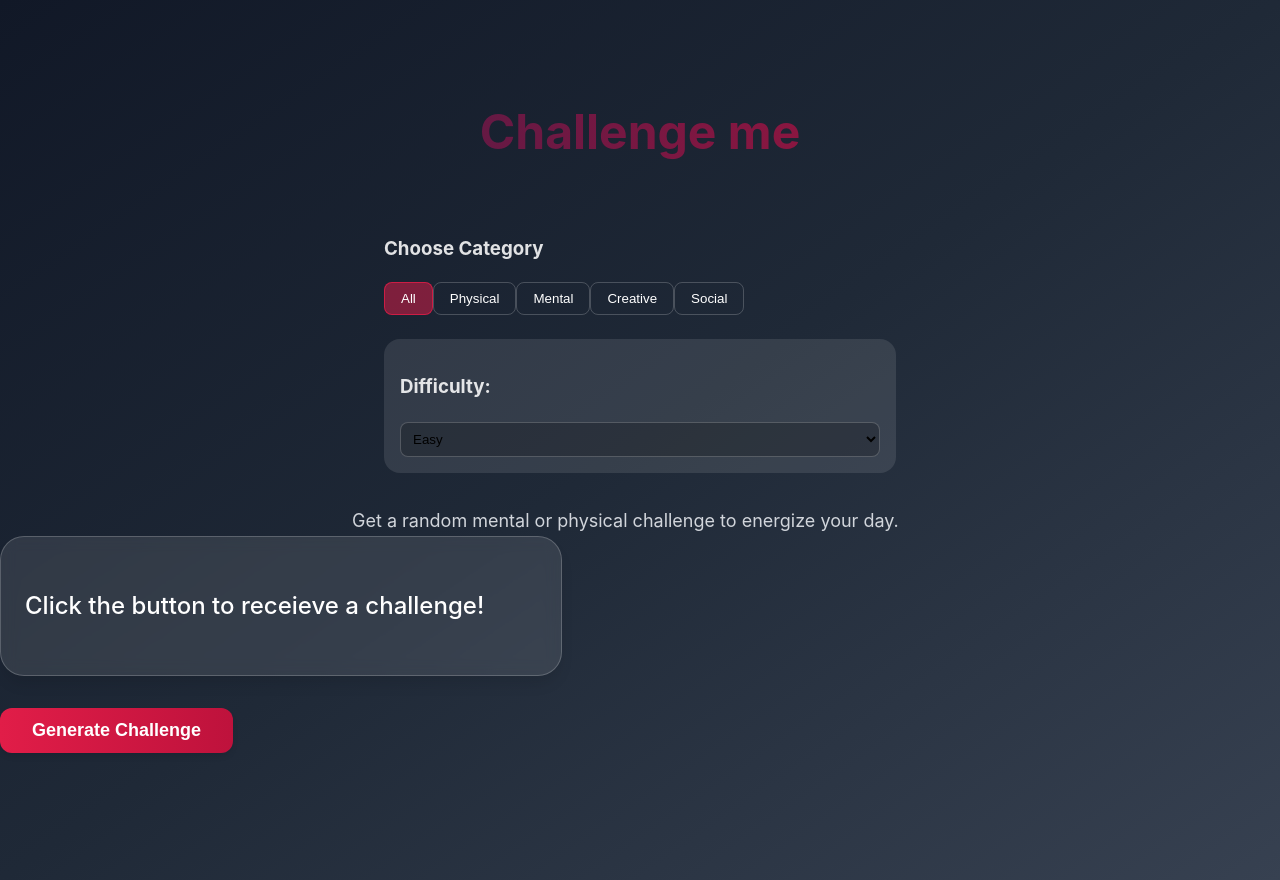
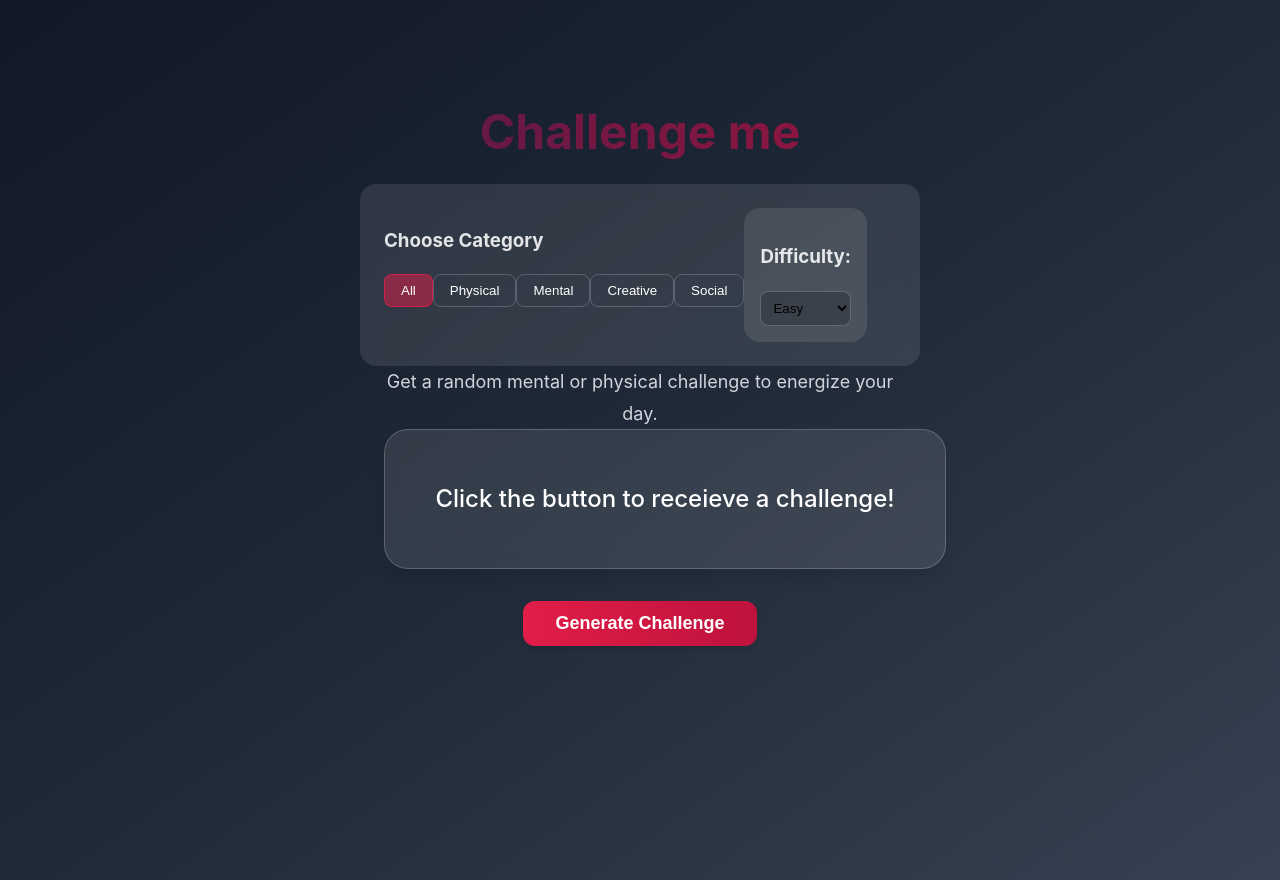
Before and after one commit to robertoandino/challenge-me, a React (Vite) app: page / in a window 1280 px wide. Built offline with nearby package versions, Linux system fonts and the light colour scheme.

Commit message:
Updated CSS for challenge and history section.

```diff
--- a/src/pages/Home.css
+++ b/src/pages/Home.css
@@ -55,13 +55,30 @@
 .controls-section {
     width: 100%;
     max-width: 32rem;
-    margin: 2rem auto;
+    margin: 0 auto;
     display: flex;
-    flex-direction: column;
-    gap: 1.5rem;
-    position: relative;
-    z-index: 1;
-    margin-top: 0 1rem;
+    background: rgba(255, 255, 255, 0.1);
+    backdrop-filter: blur(8px);
+    border-radius: 1rem;
+    padding: 1.5rem;
+}
+
+.challenge-section {
+    width: 100%;
+    max-width: 32rem;
+    margin: 0 auto;
+    text-align: center;
+}
+
+.history-section {
+    width: 100%;
+    max-width: 32rem;
+    margin: 0 auto;
+    background: rgba(255, 255, 255, 0.1);
+    backdrop-filter: blur(8px);
+    border-radius: 1rem;
+    padding: 1.5rem;
+    transition: all 0.3s ease;
 }
 
 .category-selector, .difficulty-selector {
```
